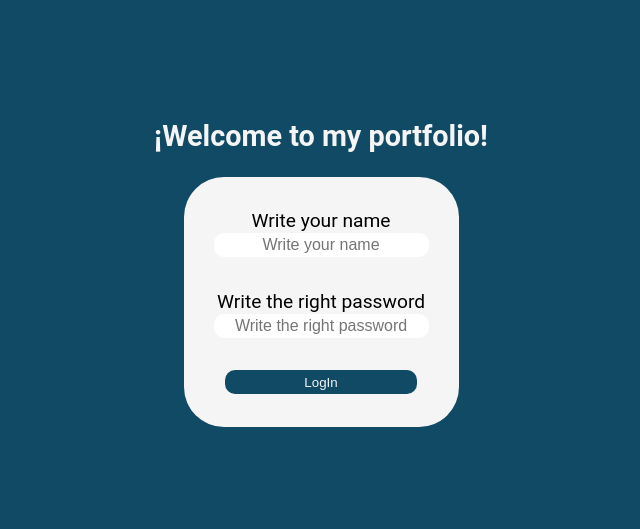
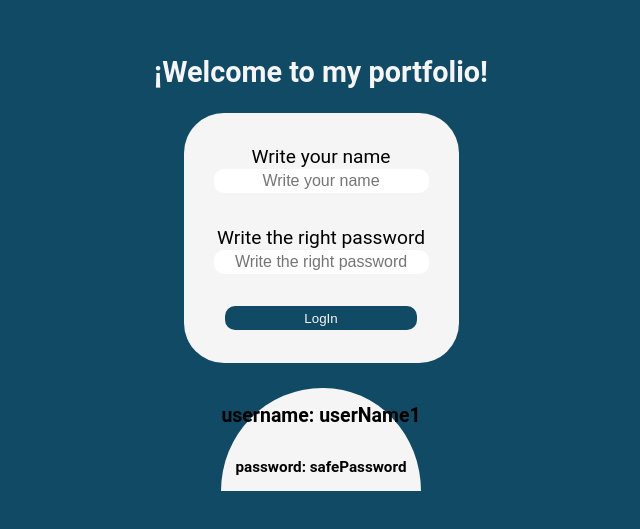
Before and after one commit to nicolasnos/portfolio, a React (Vite) app: page / in a window 1280 px wide. Shown: the part 139-668 px from the top of the page, without its empty margins (319-959 px from the left). Built offline with nearby package versions, Linux system fonts and the light colour scheme.

Commit message:
comentarios agregados

```diff
--- a/src/App.jsx
+++ b/src/App.jsx
@@ -1,15 +1,17 @@
-import { useEffect, useState } from "react";
+import { useState } from "react";
 import Home from "./Components/Home";
 import "./App.scss";
 
 function App() {
+  //variables que verifican usuario, contraseña y renderizacion a Home
   const [name, setName] = useState("");
   const [password, setPassword] = useState("");
   const [log, setLog] = useState(false);
 
   const handleSubmit = (e) => {
+    //funcion verificadora
     e.preventDefault();
-    if (name !== "usuario1" && password !== "passwordSegura") {
+    if (name !== "userName1" && password !== "safePassword") {
       console.log("something went wrong");
     } else {
       setLog(true);
@@ -17,6 +19,7 @@ function App() {
   };
   return (
     <>
+      {/* saludo por defecto y saludo personalizado al usuario*/}
       {!log ? (
         <>
           <main>
@@ -51,9 +54,15 @@ function App() {
               </label>
               <button type="submit">LogIn</button>
             </form>
+            {/* credenciales necesarias para que se pueda ingresar*/}
+            <div className="credentials">
+              <h2>username: userName1</h2>
+              <h3>password: safePassword</h3>
+            </div>
           </main>
         </>
       ) : (
+        /*Caso positivo en el que las credenciales sean correctas, va a Home */
         <Home />
       )}
     </>
--- a/src/App.scss
+++ b/src/App.scss
@@ -1,4 +1,7 @@
+/*importacion de querys para break points*/
 @import "./styles/_Querys.scss";
+
+/*estilos segun los componentes usados*/
 @import "./styles/_Login.scss";
 @import "./styles/_Home.scss";
 @import "./styles/_Header.scss";
--- a/src/Components/Header.jsx
+++ b/src/Components/Header.jsx
@@ -4,6 +4,7 @@ function Header() {
   return (
     <nav id="home">
       <ul>
+        {/*al hacer click sobre cada uno de los elementos de la lista, va a redirigir a la parte indicada de la pagina */}
         <li>
           <a href="#about">About</a>
         </li>
--- a/src/styles/_About.scss
+++ b/src/styles/_About.scss
@@ -1,12 +1,18 @@
 #about {
-  margin-top: 80px;
+  margin-top: 40px;
+
   display: flex;
   flex-direction: column;
   align-items: center;
-  width: 100vw;
+  /*media query de tablet*/
   @include tablet {
     margin-top: 37px;
   }
+  /*media query de computador*/
+  @include computer {
+    margin-top: 80px;
+  }
+
   & h2 {
     color: #000;
     width: 40%;
@@ -31,12 +37,14 @@
   }
   .powered {
     text-align: center;
+    width: 90%;
+
     & p {
       font-weight: 600;
     }
 
     & .imagenes {
-      width: 100vw;
+      width: 90%;
       display: flex;
       flex-direction: row;
       justify-content: center;
@@ -59,8 +67,19 @@
   }
 
   .skills {
-    width: 90%;
+    width: 100%;
+    flex-wrap: wrap;
     display: flex;
-    justify-content: space-around;
+    text-align: left;
+
+    /*media query de tablet*/
+    @include tablet {
+      justify-content: space-around;
+    }
+
+    /*media query de computador*/
+    @include computer {
+      justify-content: space-around;
+    }
   }
 }
--- a/src/styles/_Contact.scss
+++ b/src/styles/_Contact.scss
@@ -7,9 +7,12 @@
   padding-top: 10px;
   background-color: #d4a855;
   margin-top: 40px;
+
+  /*media query de tablet*/
   @include tablet {
     justify-content: space-evenly;
   }
+  /*media query de computador*/
   @include computer {
     justify-content: space-evenly;
   }
--- a/src/styles/_Footer.scss
+++ b/src/styles/_Footer.scss
@@ -6,13 +6,15 @@
   flex-wrap: wrap;
   width: 100%;
   gap: 10px;
-  background-color: #114a64 /* #d4a855 */;
+  background-color: #114a64;
 
+  /*media query de tablet*/
   @include tablet {
     justify-content: center;
     gap: 20px;
   }
 
+  /*media query de computador*/
   @include computer {
     justify-content: space-evenly;
     gap: 20px;
--- a/src/styles/_Header.scss
+++ b/src/styles/_Header.scss
@@ -4,7 +4,7 @@
   align-items: center;
   font-size: larger;
   position: fixed;
-  width: 100%;
+  width: 100vw;
   height: 10%;
   top: 0;
   padding-top: 15px;
@@ -13,19 +13,21 @@
   & ul {
     margin: 0;
     display: flex;
-    width: 100%;
     justify-content: space-evenly;
     flex-direction: row;
     list-style: none;
+    /*media query de computador*/
     @include computer {
       justify-content: center;
       gap: 100px;
     }
   }
+
   & a {
     padding: 10px;
     text-decoration: none;
-    color: wheat;
+    color: #f5deb3;
+
     &:hover {
       transition: 500ms;
       background-color: #d4a855;
--- a/src/styles/_Login.scss
+++ b/src/styles/_Login.scss
@@ -24,12 +24,35 @@ main {
     text-align: center;
     flex-wrap: wrap;
   }
-
+  /*media quiery de tablet*/
   @include tablet {
     justify-content: center;
   }
+  /*media quiery de tablet*/
   @include computer {
     justify-content: center;
+  }
+
+  & .credentials {
+    margin-top: 25px;
+    display: flex;
+    flex-direction: column;
+    text-align: center;
+    /*forma extraña del div*/
+    border-radius: 51% 49% 47% 53% / 100% 100% 0% 0%;
+    background-color: #f5f5f5;
+    width: 200px;
+    font-size: small;
+
+    &:hover {
+      transition: all 1s;
+      border-radius: 80% 20% 92% 8% / 21% 90% 10% 79%;
+      background-color: #d4a855;
+    }
+
+    h2 {
+      color: black;
+    }
   }
 }
 
@@ -49,6 +72,7 @@ form {
   & label {
     text-align: center;
   }
+
   & input {
     text-align: center;
     border-radius: 10px;
--- a/src/styles/_Projects.scss
+++ b/src/styles/_Projects.scss
@@ -15,6 +15,7 @@
     flex-wrap: wrap;
     align-items: center;
     justify-content: space-around;
+    width: 100%;
 
     & figure {
       width: 80vw;
@@ -36,9 +37,11 @@
 
     & img {
       width: 80vw;
+      /*media query de tablet*/
       @include tablet {
         width: 50vw;
       }
+      /*media query de computador*/
       @include computer {
         width: 40vw;
       }
--- a/src/styles/_Querys.scss
+++ b/src/styles/_Querys.scss
@@ -1,15 +1,19 @@
+/*media query del computador*/
 @mixin computer {
   @media screen and (min-width: 1024px) and (max-width: 1700px) {
+    /*contenido del css en el archivo directo*/
     @content;
   }
 }
 
+/*media query del tablet*/
 @mixin tablet {
   @media screen and (min-width: 600px) and (max-width: 1000px) {
     @content;
   }
 }
 
+/*media query del celular (no se usò)*/
 @mixin mobile {
   @media screen and (max-width: 576px) {
     @content;
```
